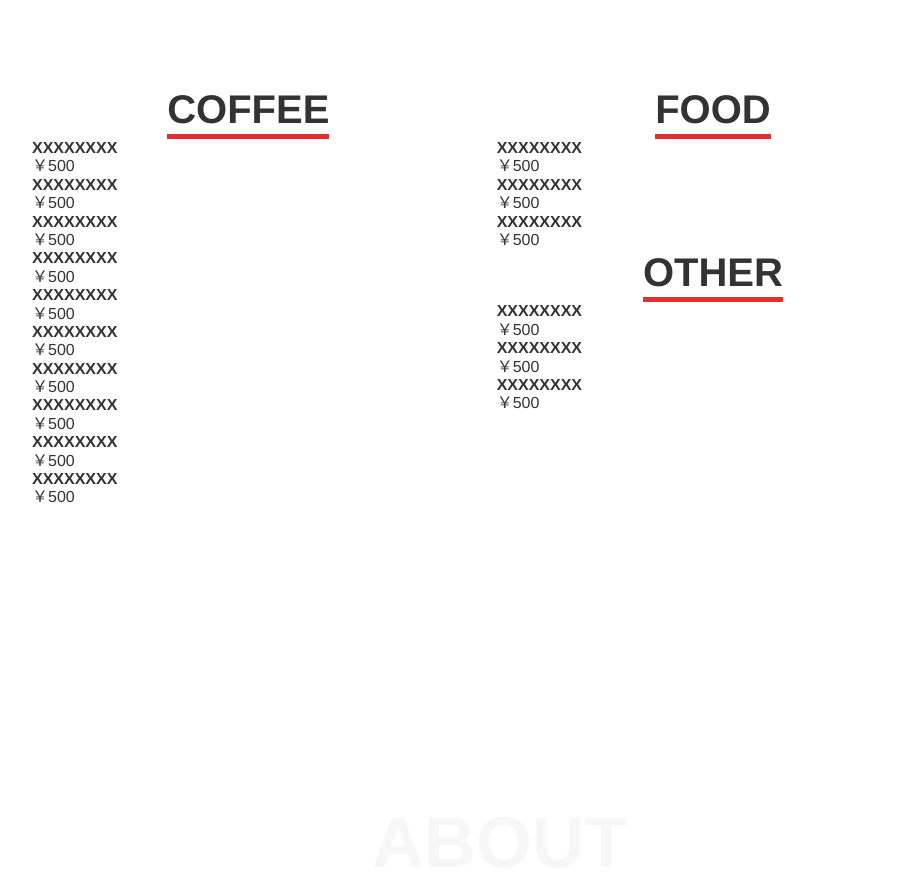
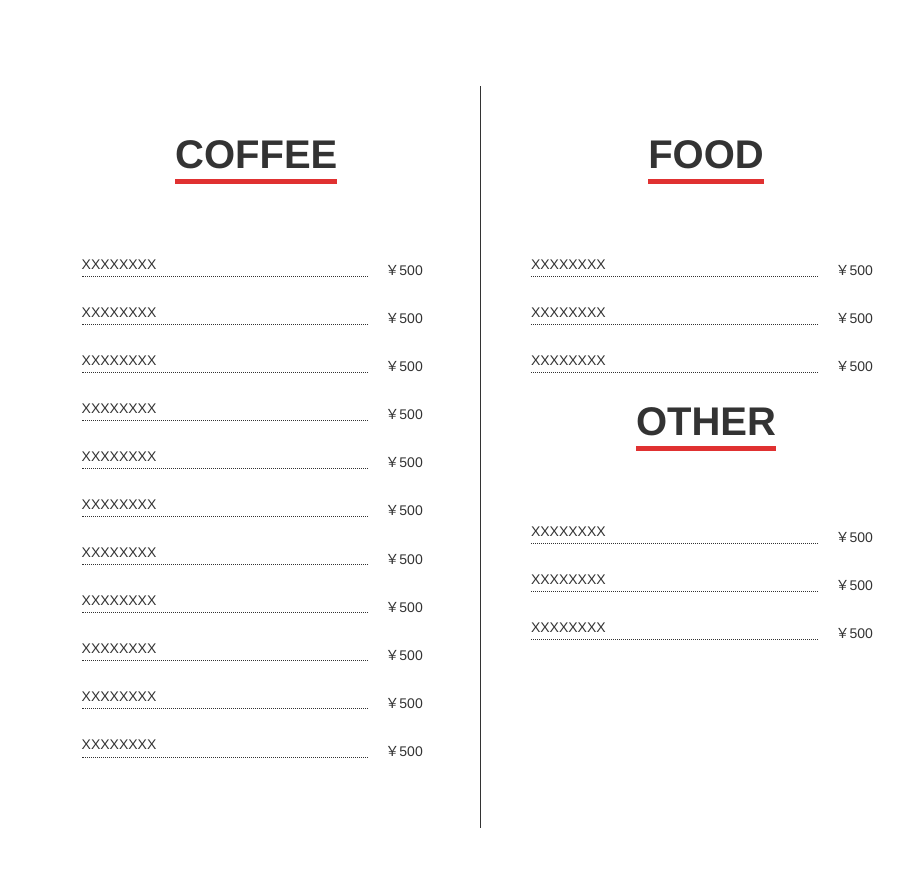
Before and after one commit to rody-1988/codejump-13, a plain HTML site: page index.html in a window 1280 px wide. Shown: the part 1140-2027 px from the top of the page, without its empty margins (140-1044 px from the left). Drawn offline with Linux system fonts and the light colour scheme; some packages are replaced by stand-ins of ours.

Commit message:
menupc完成

```diff
--- a/index.html
+++ b/index.html
@@ -43,48 +43,83 @@
             <div class="menu__flex-left">
               <h3 class="item__title">coffee</h3>
               <dl>
+                <div class="menu__line">
                   <dt>XXXXXXXX</dt>
                   <dd>￥500</dd>
+                </div>
+                <div class="menu__line">
                   <dt>XXXXXXXX</dt>
                   <dd>￥500</dd>
+                </div>
+                <div class="menu__line">
                   <dt>XXXXXXXX</dt>
                   <dd>￥500</dd>
+                </div>
+                <div class="menu__line">
                   <dt>XXXXXXXX</dt>
                   <dd>￥500</dd>
+                </div>
+                <div class="menu__line">
                   <dt>XXXXXXXX</dt>
                   <dd>￥500</dd>
+                </div>
+                <div class="menu__line">
                   <dt>XXXXXXXX</dt>
                   <dd>￥500</dd>
+                </div>
+                <div class="menu__line">
                   <dt>XXXXXXXX</dt>
                   <dd>￥500</dd>
+                </div>
+                <div class="menu__line">
                   <dt>XXXXXXXX</dt>
                   <dd>￥500</dd>
+                </div>
+                <div class="menu__line">
                   <dt>XXXXXXXX</dt>
                   <dd>￥500</dd>
+                </div>
+                <div class="menu__line">
                   <dt>XXXXXXXX</dt>
                   <dd>￥500</dd>
+                </div>
+                <div class="menu__line">
+                  <dt>XXXXXXXX</dt>
+                  <dd>￥500</dd>
+                </div>
               </dl>
             </div>
             <!-- menu__flex-left -->
             <div class="menu__flex-right">
               <h3 class="item__title">food</h3>
               <dl>
+                <div class="menu__line">
                   <dt>XXXXXXXX</dt>
                   <dd>￥500</dd>
+                </div>
+                <div class="menu__line">
                   <dt>XXXXXXXX</dt>
                   <dd>￥500</dd>
+                </div>
+                <div class="menu__line">
                   <dt>XXXXXXXX</dt>
                   <dd>￥500</dd>
+                </div>
               </dl>
-
               <h3 class="item__title">other</h3>
               <dl>
+                <div class="menu__line">
                   <dt>XXXXXXXX</dt>
                   <dd>￥500</dd>
+                </div>
+                <div class="menu__line">
                   <dt>XXXXXXXX</dt>
                   <dd>￥500</dd>
+                </div>
+                <div class="menu__line">
                   <dt>XXXXXXXX</dt>
                   <dd>￥500</dd>
+                </div>
               </dl>
             </div>
             <!-- menu__flex-left -->
--- a/scss/style.scss
+++ b/scss/style.scss
@@ -48,7 +48,6 @@ img {
   margin-bottom: 170px;
 
   @include sp {
-
   }
 }
 .container {
@@ -79,9 +78,9 @@ img {
   border-bottom: 5px $sub-color solid;
   width: fit-content;
   margin: 0 auto;
-
+  margin-bottom: 70px;
 }
-.sec__bg-img{
+.sec__bg-img {
   width: 100%;
   height: 300px;
   margin-bottom: 90px;
@@ -145,15 +144,52 @@ img {
   &__bg-img {
     background-image: url(../img/menu.jpg);
   }
-  &__container{
+  &__container {
     width: 100%;
     margin: 0 auto;
-
+    padding: $inner-padding;
+    @include sp {
+      display: flex;
+      justify-content: center;
+      align-items: center;
+    }
   }
   &__flex-left,
-  &__flex-right{
+  &__flex-right {
     width: 48%;
-    padding: $inner-padding;
+    padding: 45px;
+    @include sp {
+      width: 100%;
+      padding: $inner-padding;
+    }
   }
-
+  &__flex-left {
+    border-right: 1px solid $main-color;
+    @include sp {
+      border-right: 0;
+    }
+  }
+  dt,
+  dd {
+    font-size: 14px;
+    font-weight: normal;
+  }
+  &__line {
+    display: flex;
+    align-items: center;
+    justify-content: space-around;
+    margin-bottom: 16px;
+  }
+  dt {
+    border-bottom: 1px dotted $main-color;
+    width: 80%;
+    padding-bottom: 4px;
+    margin-bottom: 8px;
+  }
+  dd {
+    padding: 8px;
+  }
 }
+// ===================================
+// about
+// ===================================
```
Also changed, not shown: css/style.css, 1 other file. Lines whose indentation alone changed are shown as unchanged.
